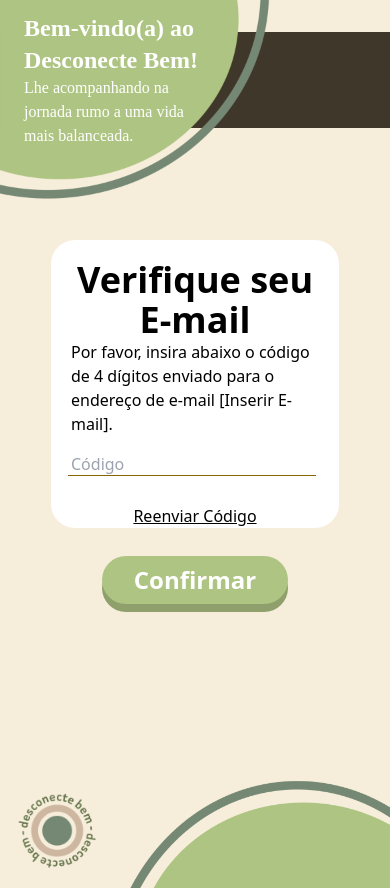
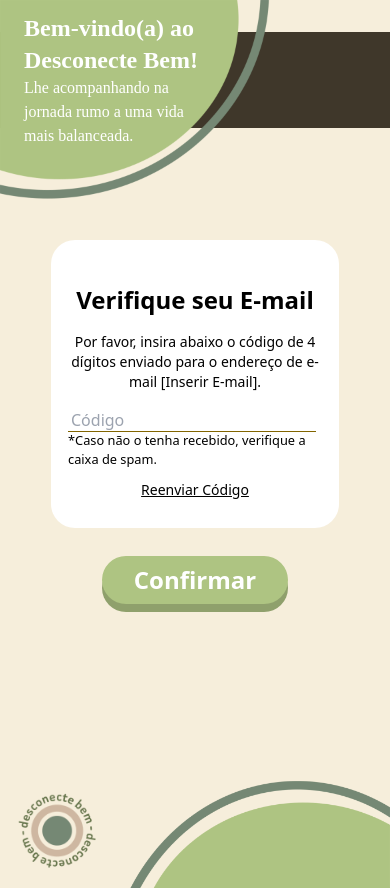
Before and after one commit to Daniel-san8/Desconecte-Bem, a React (Vite) app: page /esqueci-senha in a window 390 px wide. Both pictures are taken after a click on the button "Confirmar". Built offline with nearby package versions, Linux system fonts and the light colour scheme; a web font is replaced by a local one.

Commit message:
feat: step two mobile completa

```diff
--- a/src/components/EsqueciSenha/StepTwo.tsx
+++ b/src/components/EsqueciSenha/StepTwo.tsx
@@ -15,13 +15,18 @@
     <>
       <div className="bg-retangulo w-full h-24 mt-8 md:hidden"></div>
       <WhiteBox espacamento="mt-28">
+        <div>
+          <h1 className="text-2xl text-center font-semibold mt-6 mb-4 md:text-4xl md:text-start">
+            Verifique seu E-mail
+          </h1>
+        </div>
         <BoxTitle
-          titulo="Verifique seu E-mail"
+          className="text-sm text-center mb-2"
           pergunta={`Por favor, insira abaixo o código de 4 dígitos enviado para o endereço de e-mail ${emailUser}.`}
         />
 
         <form action="" method="post" id="esqueci-senha-form">
-          <div className="relative barra-horizontal mt-4">
+          <div className="relative barra-horizontal mt-2 stepTwoAfter">
             <InputLogin
               seletor="email-esqueci-senha"
               placeholder="Código"
@@ -32,7 +37,7 @@
 
         <a
           href=""
-          className="self-center underline pt-7 md:self-center md:pt-10"
+          className="self-center underline text-sm pt-12 md:self-center md:pt-10"
         >
           Reenviar Código
         </a>
--- a/src/index.css
+++ b/src/index.css
@@ -49,4 +49,9 @@
     position: absolute;
     font-size: 0.8rem;
   }
+  .stepTwoAfter::after {
+    content: "*Caso não o tenha recebido, verifique a caixa de spam.";
+    position: absolute;
+    font-size: 0.8rem;
+  }
 }
```
